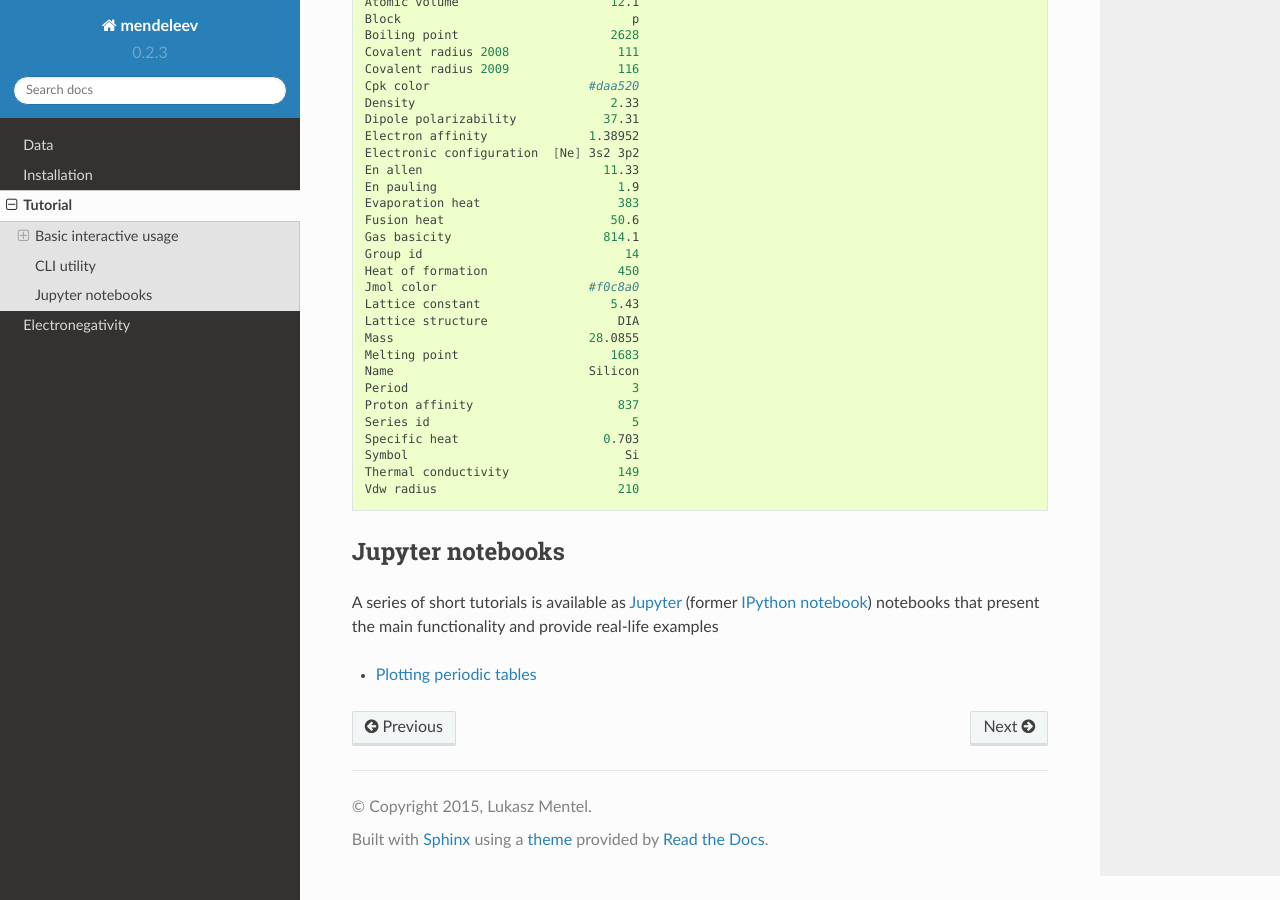
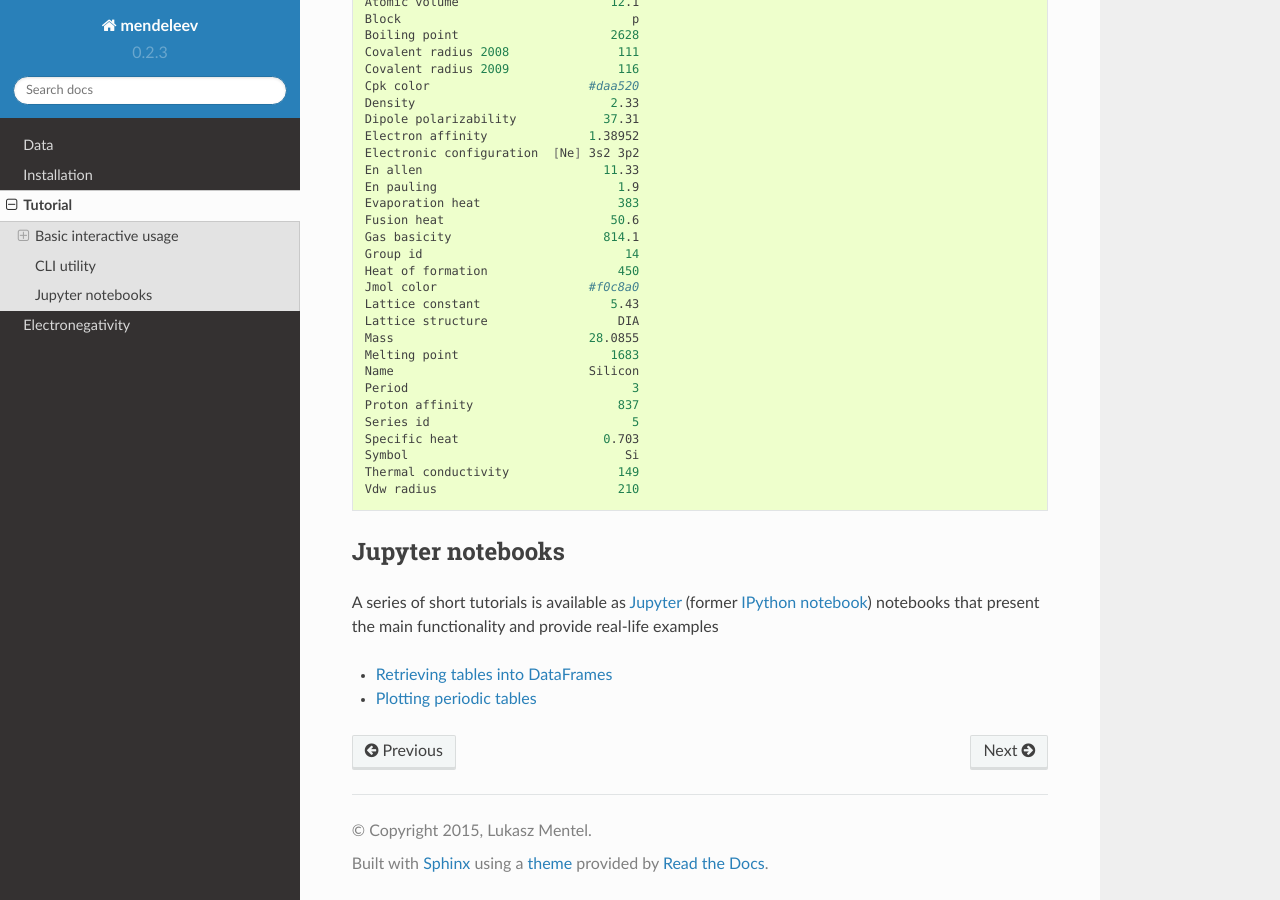
Before and after one commit to lmmentel/mendeleev, a Sphinx documentation site: the page built from docs/tutorials.rst, in a window 1280 px wide and 900 px high, scrolled down 4275 px. Built offline with Sphinx 7.4.7 and the Read the Docs theme 2.0.0, drawn with Linux system fonts in a browser that asks for light colours; formulas are drawn with MathJax 3; pages that are not in the unit, such as notebooks, are missing from menus.

Commit message:
updated the ipynb tutorial on tables and added it to the docs

```diff
--- a/docs/tutorials.rst
+++ b/docs/tutorials.rst
@@ -270,4 +270,5 @@ A series of short tutorials is available as `Jupyter <https://jupyter.org/>`_
 (former `IPython notebook <http://ipython.org/notebook.html>`_) notebooks that
 present the main functionality and provide real-life examples
 
+* `Retrieving tables into DataFrames <http://nbviewer.ipython.org/url/bitbucket.org/lukaszmentel/mendeleev/raw/tip/docs/ipynb/tables.ipynb>`_
 * `Plotting periodic tables <http://nbviewer.ipython.org/url/bitbucket.org/lukaszmentel/mendeleev/raw/tip/docs/ipynb/plotting_tutorial.ipynb>`_
```
Also changed, not shown: docs/ipynb/tables.ipynb.
